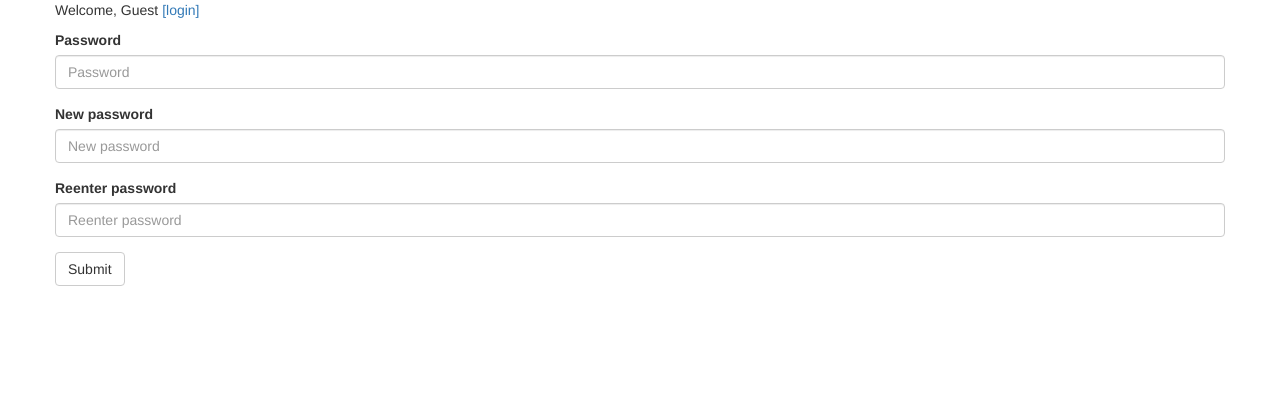
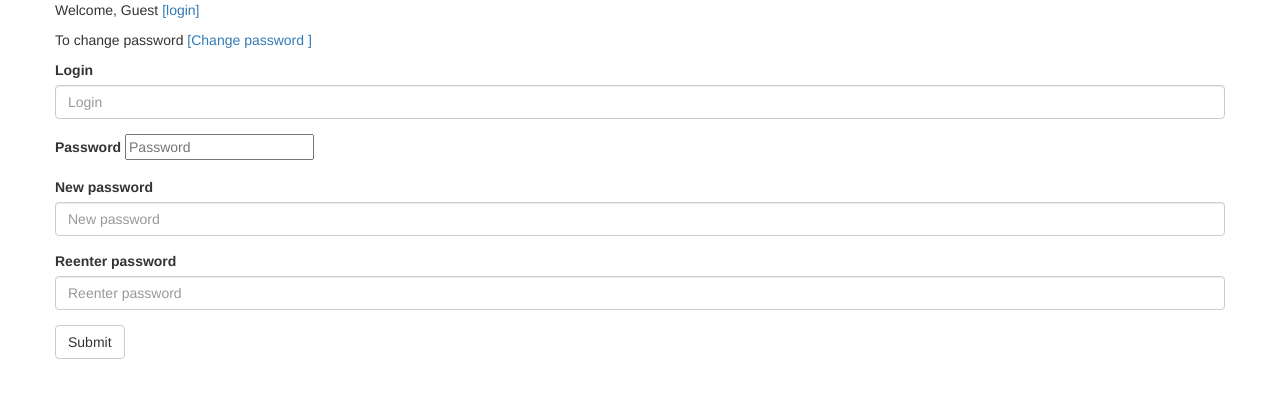
Before and after one commit to lenapy/Bank_with_achievements, a Django app: template bank/templates/user/change_password.html in a window 1280 px wide. Shown: the top 398 px of the page. Run offline with Django 3.2, Linux system fonts and the light colour scheme; the template is opened without the code that fills it: values that come from a table or form of the project are taken from there, others are empty; parts of the project's set-up code (start-up, migrations or seed data) failed here and were passed over; some libraries are stand-ins or nearby versions.

Commit message:
fix some bugs

```diff
--- a/bank/templates/base.html
+++ b/bank/templates/base.html
@@ -14,6 +14,7 @@
         <p>To change password <a href="{% url 'user:change_password' %}">[Change password ]</a></p>
         {% else %}
         <p>Welcome, Guest <a href="{% url 'user:login' %}">[login]</a></p>
+        <p>To change password <a href="{% url 'user:change_password' %}">[Change password ]</a></p>
 
 
     {% endif %}
--- a/bank/templates/user/change_password.html
+++ b/bank/templates/user/change_password.html
@@ -1,11 +1,15 @@
 {% extends "base.html" %}
 
 {% block content %}
-    <form method="post">
+    <form action="" method="post">
       {% csrf_token %}
         <div class="form-group">
+          <label for="login">Login</label>
+          <input class="form-control" id="login" name="login" placeholder="Login" value="{{ form.login.value }}">
+        </div>
+        <div class="form-group">
           <label for="password">Password</label>
-          <input class="form-control" id="password" name="password" placeholder="Password" value="{{ form.password.value }}">
+          <input class="password" id="password" name="password" placeholder="Password" value="{{ form.password.value }}">
         </div>
         <div class="form-group">
           <label for="new_password">New password</label>
```
Also changed, not shown: bank/user/views.py (+7 -9 lines).
